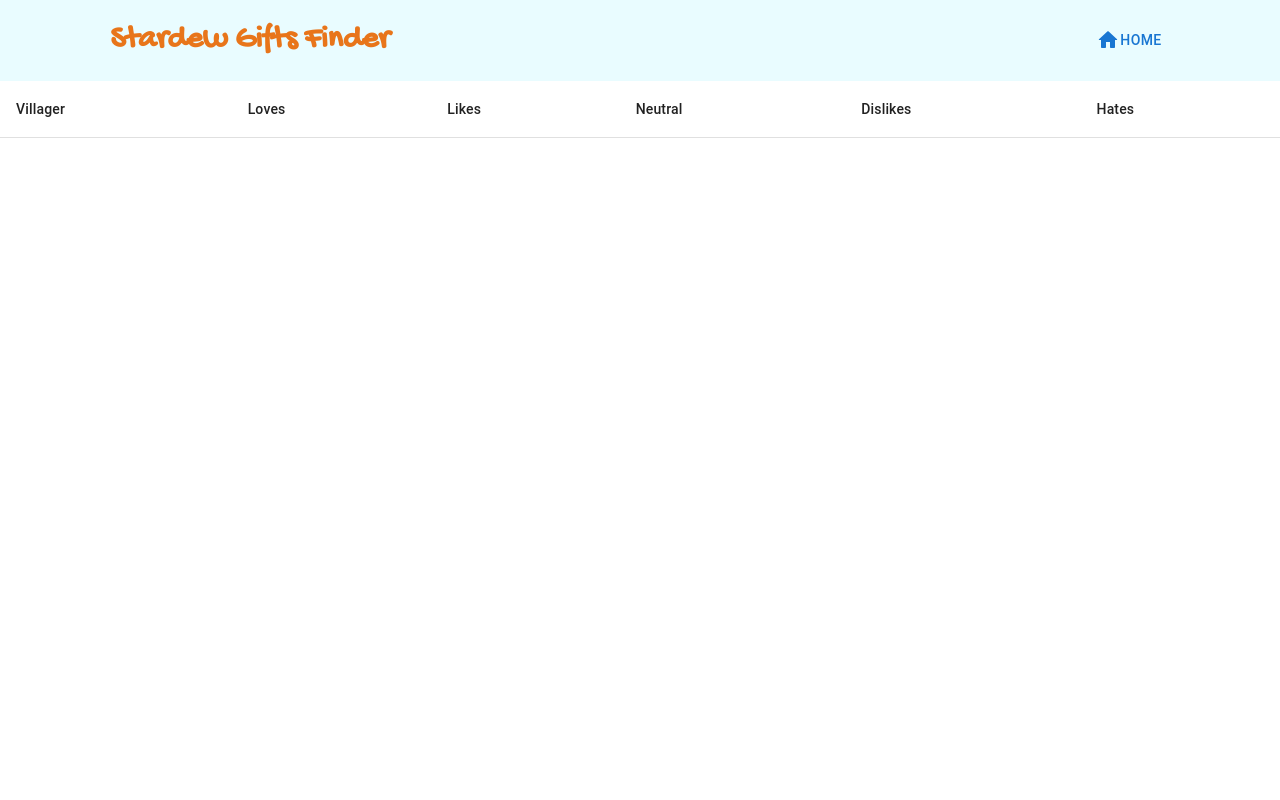
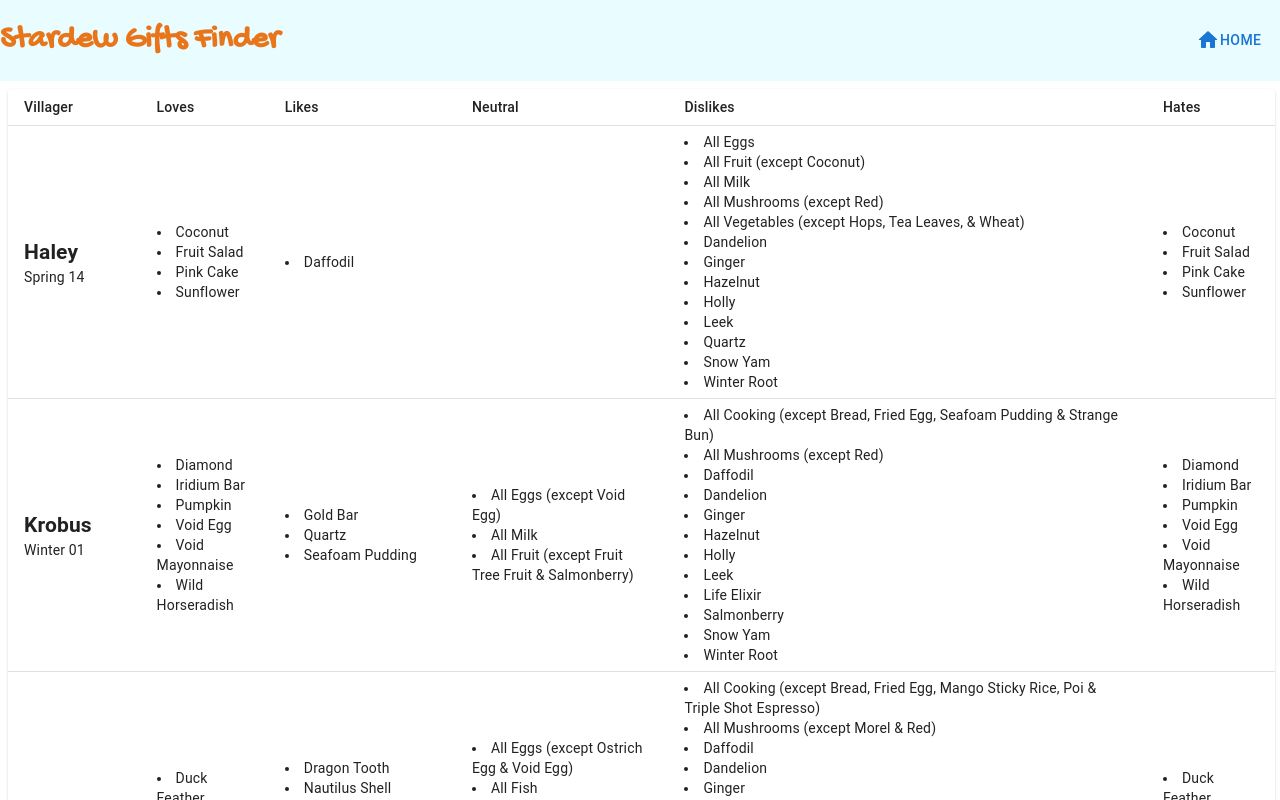
Before and after one commit to janellamarie/stardew-gifts-web, a React (Vite) app: page / in a window 1280 px wide. Shown: the top 800 px of the page. Built offline with nearby package versions, Linux system fonts and the light colour scheme.

Commit message:
Add data display

```diff
--- a/src/App.tsx
+++ b/src/App.tsx
@@ -1,11 +1,13 @@
-import { Button, TableContainer, Table, TableHead, TableRow, TableCell, TableBody, Grid } from '@mui/material'
+import { Button, Grid, Paper, TableContainer, Table, TableHead, TableRow, TableCell, TableBody } from '@mui/material'
 import HomeRoundedIcon from '@mui/icons-material/HomeRounded';
 import './App.css'
 
+import villagersJSON from './assets/data/villagers.json' // import villagers data
+
 export function Header() {
   return (
-    <Grid id='nav-bar' container spacing={3} justifyContent="center" alignItems="center" direction="row">
-      <Grid item xs={9}>
+    <Grid id='nav-bar' container spacing={2}>
+      <Grid item xs={11} >
         <h1 id='nav-bar-h1'>Stardew Gifts Finder</h1>
       </Grid>
       <Grid item>
@@ -18,22 +20,65 @@
   )
 }
 
-export function Data() {
+function createDataCell(items: string[] | null) {
+  const cells = []
+  if (items != null) {
+    for (const i of items) {
+      cells.push(
+        <li>{i}</li>
+      )
+    }
+  }
+
   return (
-    <TableContainer>
-      <Table>
+    <TableCell size='small'>
+      {cells}
+    </TableCell>
+  )
+}
+
+function createDataRow() {
+  const rows = []
+  for (const villager of villagersJSON) {
+    if (villager.name != "") {
+      rows.push(
+        <TableRow key={villager.name}>
+          <TableCell>
+            <h2 style={{margin:'0'}}>
+              {villager.name}
+            </h2>
+            <span>
+              {villager.birthday}
+            </span>
+          </TableCell>
+          {createDataCell(villager.loves)}
+          {createDataCell(villager.likes)}
+          {createDataCell(villager.neutral)}
+          {createDataCell(villager.dislikes)}
+          {createDataCell(villager.loves)}
+        </TableRow>
+      )
+    }
+  }
+  return (rows)
+}
+
+export function DisplayData() {
+  return (
+    <TableContainer sx={{width:'99%', alignContent:'center', margin:1}} component={Paper}>
+      <Table size='small' stickyHeader>
         <TableHead>
           <TableRow>
-            <TableCell>Villager</TableCell>
-            <TableCell>Loves</TableCell>
-            <TableCell>Likes</TableCell>
-            <TableCell>Neutral</TableCell>
-            <TableCell>Dislikes</TableCell>
-            <TableCell>Hates</TableCell>
+            <TableCell variant='head'>Villager</TableCell>
+            <TableCell variant='head'>Loves</TableCell>
+            <TableCell variant='head'>Likes</TableCell>
+            <TableCell variant='head'>Neutral</TableCell>
+            <TableCell variant='head'>Dislikes</TableCell>
+            <TableCell variant='head'>Hates</TableCell>
           </TableRow>
         </TableHead>
         <TableBody>
-
+          {createDataRow()}
         </TableBody>
       </Table>
     </TableContainer>
@@ -43,8 +88,14 @@
 export default function Home() {
   return(
     <>
-      <Header />
-      <Data />
+      <Grid container justifyContent="center" alignItems="center">
+        <Grid item xs={12}>
+          <Header />
+        </Grid>
+        <Grid item xs={12}>
+          <DisplayData />
+        </Grid>
+      </Grid>
     </>
   )
 }
```
